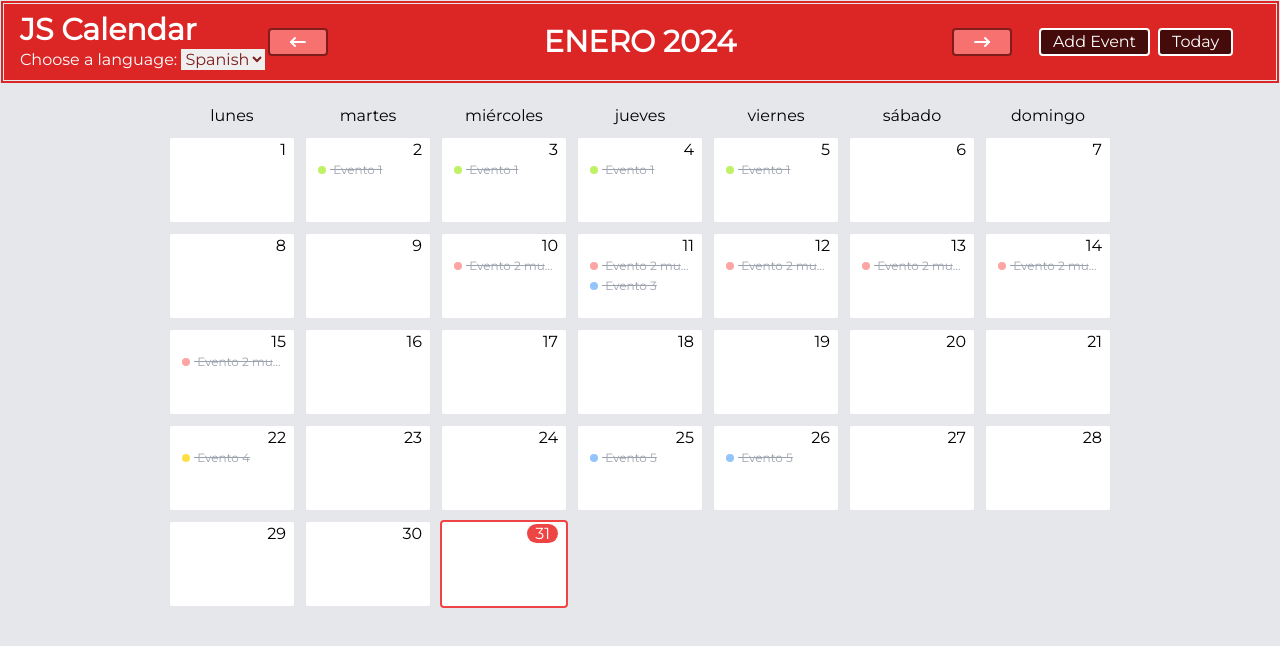
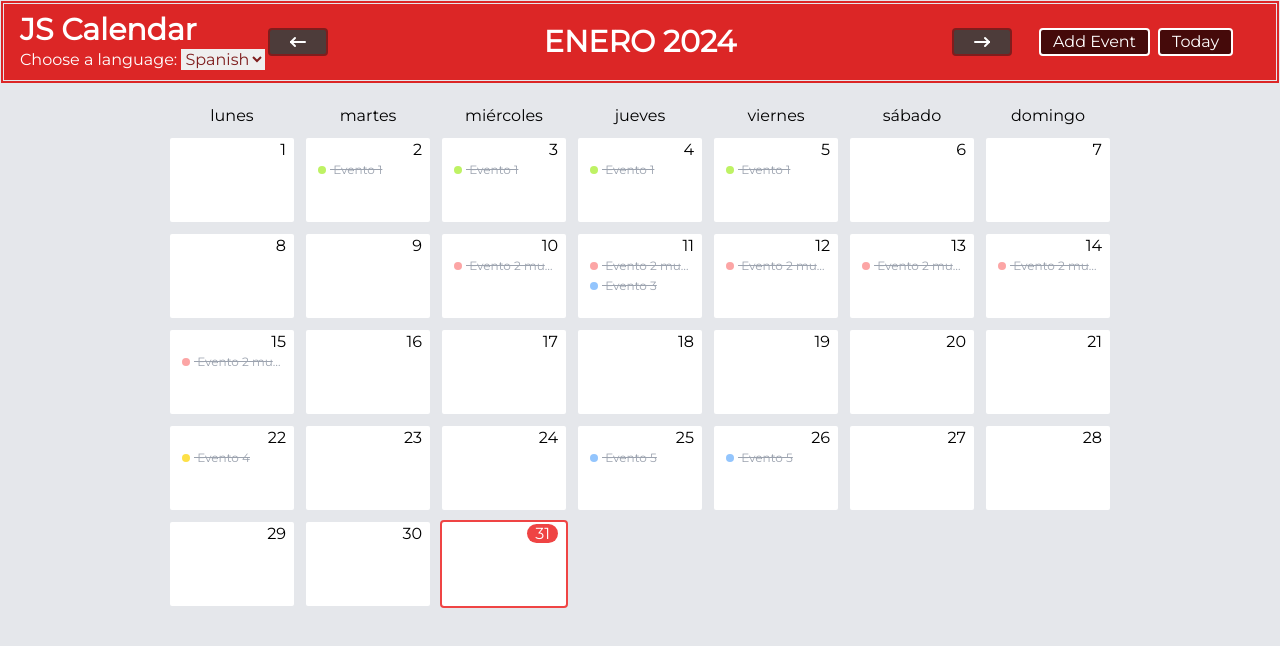
Before and after one commit to albams5/Assembler-TS-Calendar, a website with bundled scripts: page index.html in a window 1280 px wide. Built offline with nearby package versions, Linux system fonts and the light colour scheme.

Commit message:
prueba color

```diff
--- a/index.html
+++ b/index.html
@@ -26,9 +26,9 @@
           </label>
           </section>
           <section class="flex flex-row justify-center relative items-center">
-              <button id="btn-prev" class="absolute left-0 bg-red-400 text-white font-bold border-solid border-2 border-red-900 px-4 rounded hover:bg-white hover:text-red-500"><svg xmlns="http://www.w3.org/2000/svg" class="icon icon-tabler icon-tabler-arrow-narrow-left" width="24" height="24" viewBox="0 0 24 24" stroke-width="2" stroke="currentColor" fill="none" stroke-linecap="round" stroke-linejoin="round"><path stroke="none" d="M0 0h24v24H0z" fill="none"/><path d="M5 12l14 0" /><path d="M5 12l4 4" /><path d="M5 12l4 -4" /></svg></button>
+              <button id="btn-prev" class="absolute left-0 bg-[#4d3c3a] text-white font-bold border-solid border-2 border-red-900 px-4 rounded hover:bg-white hover:text-red-500"><svg xmlns="http://www.w3.org/2000/svg" class="icon icon-tabler icon-tabler-arrow-narrow-left" width="24" height="24" viewBox="0 0 24 24" stroke-width="2" stroke="currentColor" fill="none" stroke-linecap="round" stroke-linejoin="round"><path stroke="none" d="M0 0h24v24H0z" fill="none"/><path d="M5 12l14 0" /><path d="M5 12l4 4" /><path d="M5 12l4 -4" /></svg></button>
               <h2 id="month-title" class ="font-bold text-white text-3xl"></h2>
-              <button id="btn-next" class="absolute right-0 bg-red-400 text-white font-bold border-solid border-2 border-red-900 px-4 rounded hover:bg-white hover:text-red-500"><svg xmlns="http://www.w3.org/2000/svg" class="icon icon-tabler icon-tabler-arrow-narrow-right" width="24" height="24" viewBox="0 0 24 24" stroke-width="2" stroke="currentColor" fill="none" stroke-linecap="round" stroke-linejoin="round"><path stroke="none" d="M0 0h24v24H0z" fill="none"/><path d="M5 12l14 0" /><path d="M15 16l4 -4" /><path d="M15 8l4 4" /></svg></button>
+              <button id="btn-next" class="absolute right-0 bg-[#4d3c3a] text-white font-bold border-solid border-2 border-red-900 px-4 rounded hover:bg-white hover:text-red-500"><svg xmlns="http://www.w3.org/2000/svg" class="icon icon-tabler icon-tabler-arrow-narrow-right" width="24" height="24" viewBox="0 0 24 24" stroke-width="2" stroke="currentColor" fill="none" stroke-linecap="round" stroke-linejoin="round"><path stroke="none" d="M0 0h24v24H0z" fill="none"/><path d="M5 12l14 0" /><path d="M15 16l4 -4" /><path d="M15 8l4 4" /></svg></button>
           </section>
           <section class="flex justify-center gap-2">
               <button id="domButton" class="rounded text-white bg-red-950 px-3 border-2 border-white hover:text-red-950 hover:bg-white hover:border-red-950">Add Event</button>
```
